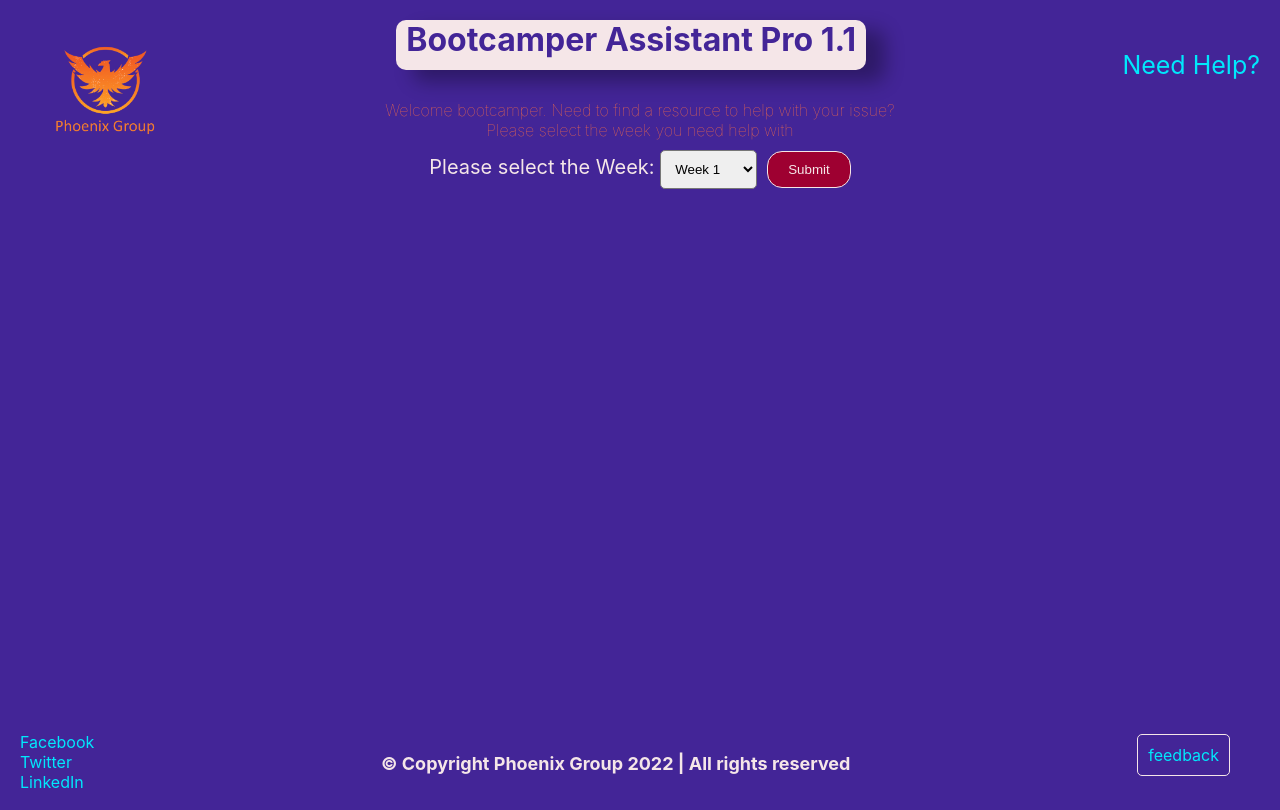
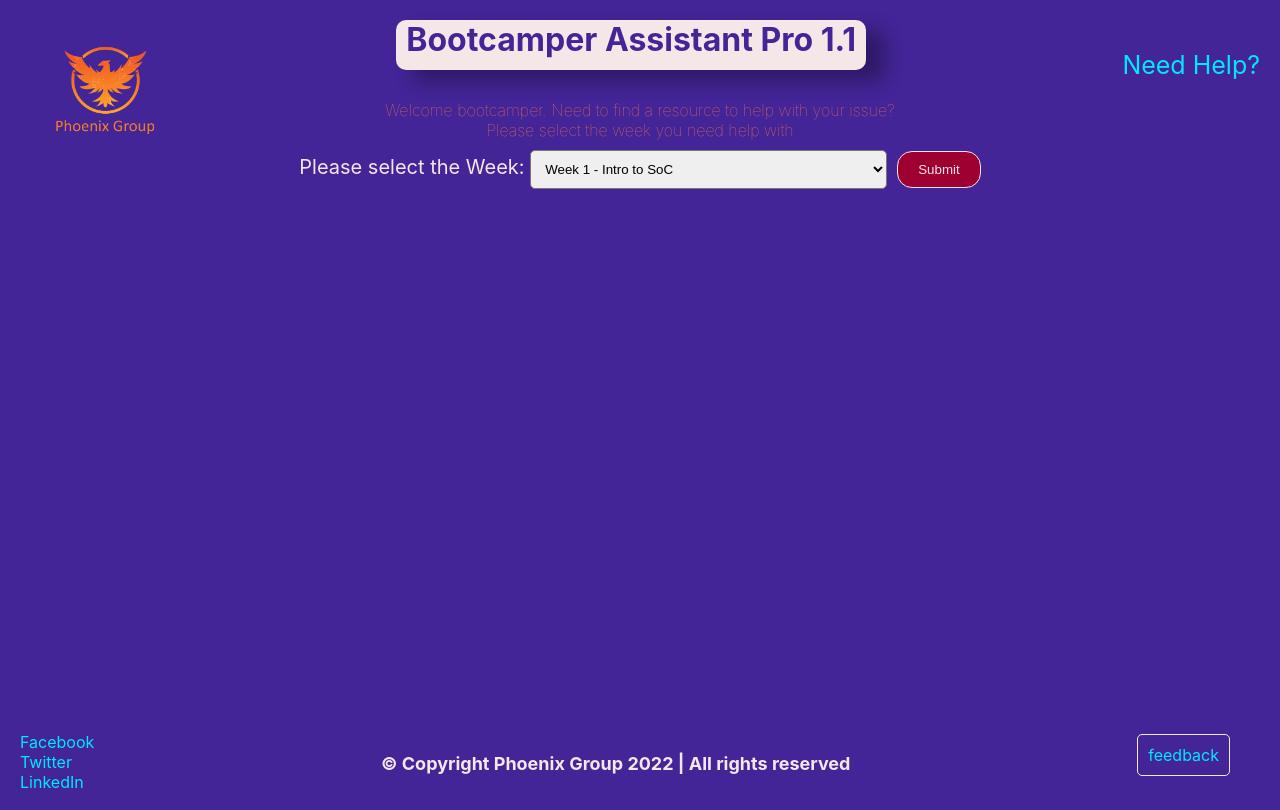
Before and after one commit to SchoolOfCode/w9_frontend-project-team-phoenix, a React (Create React App) app in the folder my-app/: page / in a window 1280 px wide. Built offline with nearby package versions, Linux system fonts and the light colour scheme; no server answers.

Commit message:
Proposed changes to pulldown

```diff
--- a/my-app/src/Components/Nav/index.js
+++ b/my-app/src/Components/Nav/index.js
@@ -11,14 +11,14 @@ export default function Nav({handleSubmit, onchange}){
             <form onSubmit={handleSubmit}>
               <label className="category-select" >Please select the Week: </label>
                 <select className="select-week" name="week" id="week" onChange={onchange}>
-                  <option value="week1">Week 1</option>
-                  <option value="week2">Week 2</option>
-                  <option value="week3">Week 3</option>
-                  <option value="week4">Week 4</option>
-                  <option value="week5">Week 5</option>
-                  <option value="week6">Week 6</option>
-                  <option value="week7">Week 7</option>
-                  <option value="week8">Week 8</option>
+                  <option value="week1">Week 1 - Intro to SoC</option>
+                  <option value="week2">Week 2 - Fundamentals of JavaScript</option>
+                  <option value="week3">Week 3 - Creating Apps with User in mind</option>
+                  <option value="week4">Week 4 - Server side programming</option>
+                  <option value="week5">Week 5 - Database & Conventions</option>
+                  <option value="week6">Week 6 - Robust Code in Systems</option>
+                  <option value="week7">Week 7 - Component based thinking & Frameworks</option>
+                  <option value="week8">Week 8 - Developing user-centric apps in teams</option>
                 </select>
                 <input className="submit-button" type="submit" value="Submit"></input>
               </form>
```
